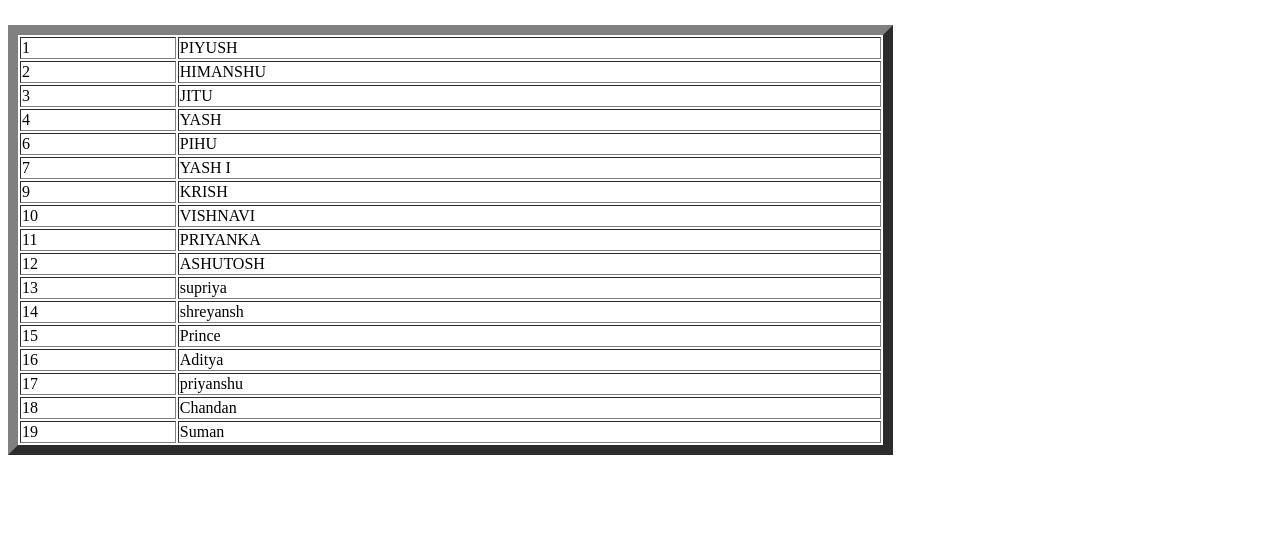
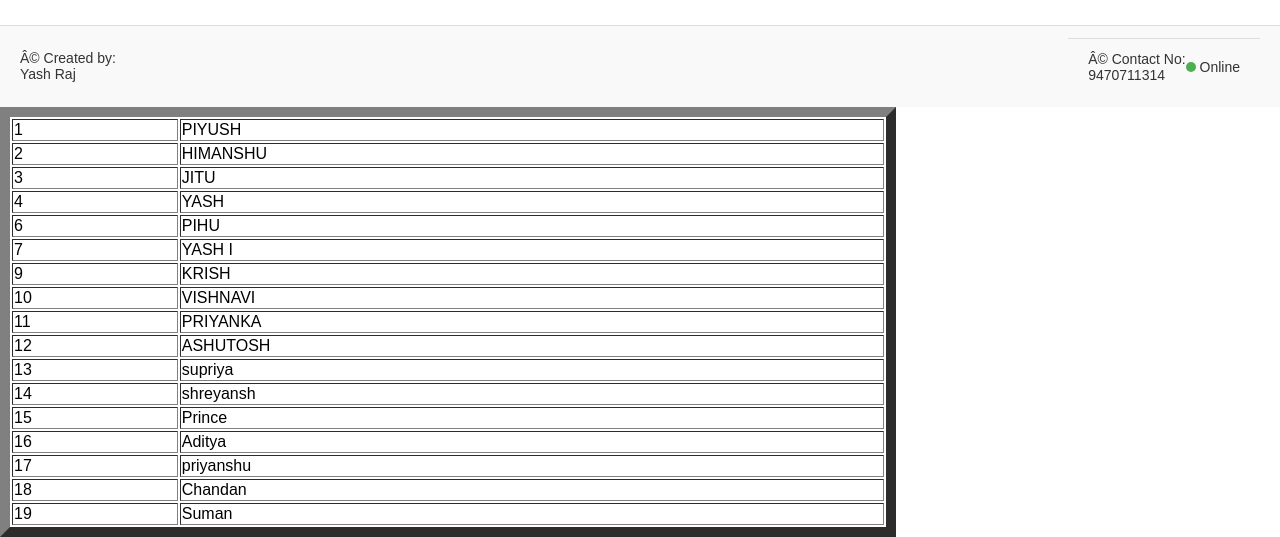
Before and after one commit to tanushraj00/yash, a plain HTML site: page welcome.html in a window 1280 px wide. Shown: the part 504-1041 px from the top of the page. Before the commit the page ends 967 px from the top, so only its background shows below. Drawn offline with Linux system fonts and the light colour scheme.

Commit message:
Update welcome.html

```diff
--- a/welcome.html
+++ b/welcome.html
@@ -107,7 +107,62 @@
 <p style="text-align:centre;font-size:40px;">
 <a href="https://chat.whatsapp.com/IUu9qeOCGsY64HPc3PN5zI" style="text-align:center;font-size:40px;">Join Group Chat</a>
 </p>
+<head>
+  <meta charset="UTF-8">
+  <title>Footer Example</title>
+  <style>
+    body { margin:0; font-family: Arial, sans-serif; }
+    footer {
+      display:flex;
+      justify-content:space-between;
+      align-items:center;
+      padding:12px 20px;
+      font-size:14px;
+      color:#333;
+      background:#f9f9f9;
+      border-top:1px solid #ddd;
+    }
+    .links {
+      display:flex;
+      gap:20px;
+    }c
+    .status {
+      display:flex;
+      align-items:center;
+      gap:6px;
+    }
+    .dot {
+      width:10px;
+      height:10px;
+      border-radius:50%;
+      display:inline-block;
+      background:#4CAF50; /* green */
+    }
+  </style>
+</head>
+<body>
+
+  <footer>
+    <div>
+      © Created by:<br>Yash Raj
+
+    </div>
+
+<footer>
+    <div>
+      © Contact No:<br>9470711314
+
+    </div>
+
+      <div class="status">
+        <span class="dot"></span>
+        Online
+      </div>
+    </div>
+  </footer>
+
 
 
 </body>
+
 </html>
```
